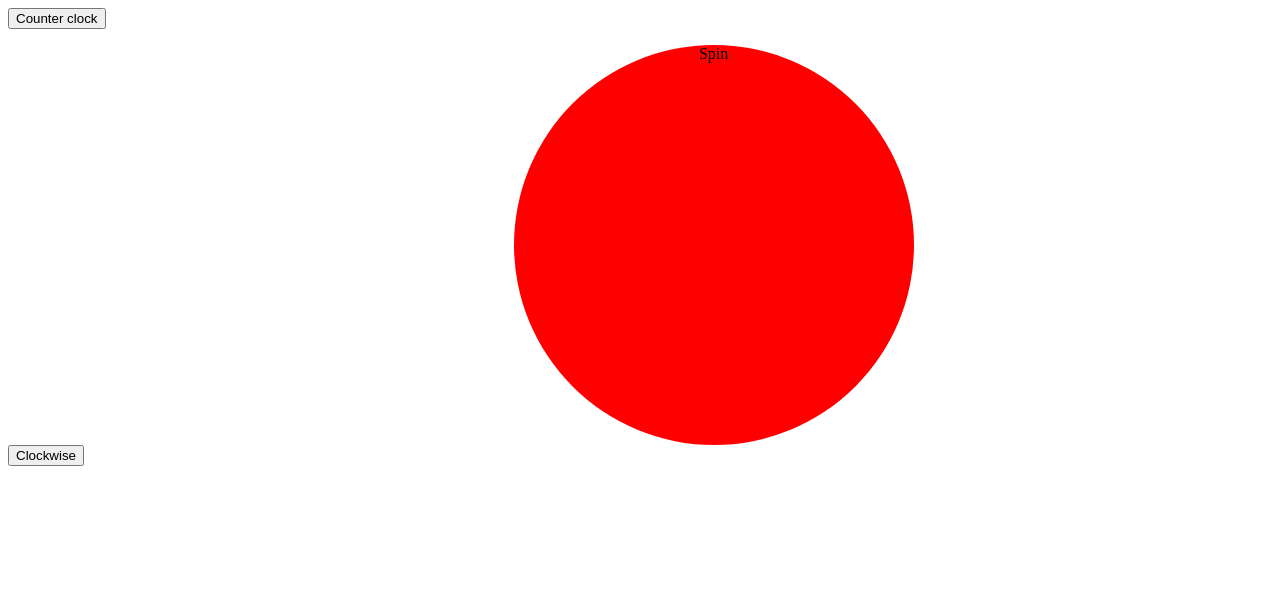
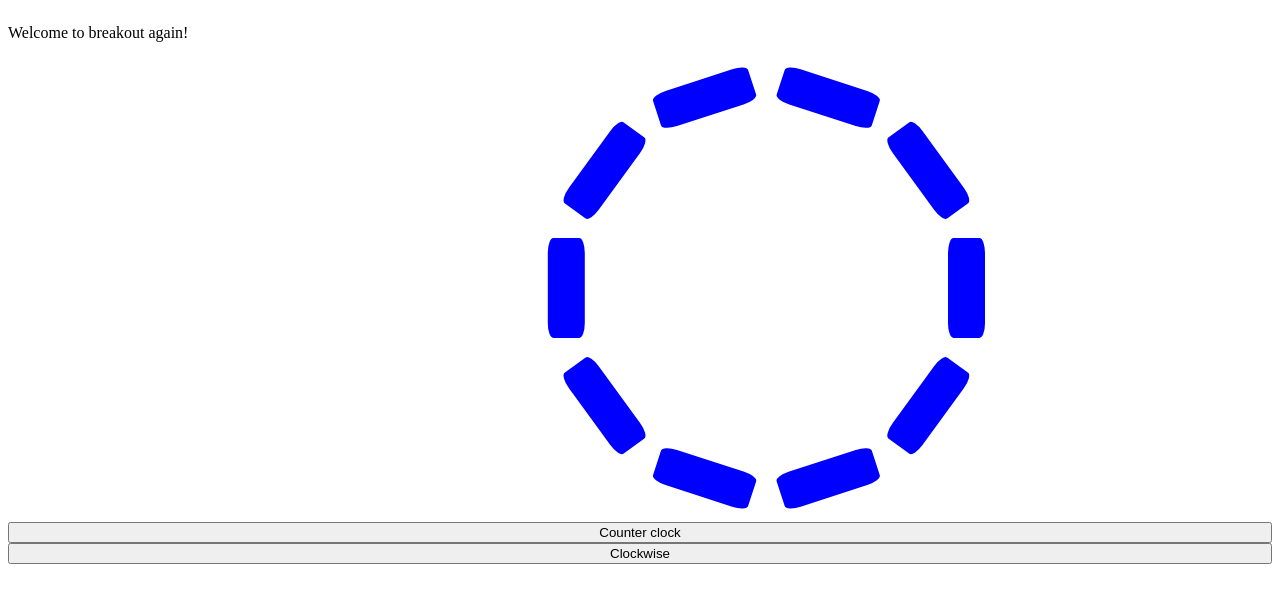
Before and after one commit to Banzubie/Breakout-redux, a Next.js app: page / in a window 1280 px wide. Shown: the top 602 px of the page. Built offline with nearby package versions, Linux system fonts and the light colour scheme.

Commit message:
Added blocks and they rotate around the table

```diff
--- /dev/null
+++ b/pages/block.jsx
@@ -0,0 +1,21 @@
+
+
+
+export default function Block({ multiplier }) {
+
+  const blockStyle = {
+    backgroundColor: 'blue',
+    borderRadius: '15%',
+    position: 'absolute',
+    top: '37%',
+    left: '45%',
+    width: '2.3em',
+    height: '25%',
+    textAlign: 'center',
+    transform: `rotate(${multiplier * 36}deg) translateX(200px)`
+  }
+
+  return (
+    <div style={blockStyle}></div>
+  )
+}
--- a/pages/index.jsx
+++ b/pages/index.jsx
@@ -6,9 +6,14 @@ function Header({ title }) {
 
 export default function HomePage() {
 
-
+  const mainStyles = {
+    display: 'flex',
+    flexDirection: 'column',
+    alignContent: 'center'
+  }
   return (
-    <div>
+    <div style={mainStyles}>
+      <p>Welcome to breakout again!</p>
       <Rotab />
     </div>
   );
--- a/pages/rotab.jsx
+++ b/pages/rotab.jsx
@@ -1,9 +1,11 @@
 import { useState, useRef, useEffect } from 'react';
+import Block from './block.jsx'
 
 
 export default function Rotab () {
   const [rotate, setRotate] = useState(0);
   const intervalRef = useRef(null);
+  const blockPlacementLogic = [1, 2, 3, 4, 5, 6, 7, 8, 9, 10]
 
   useEffect(() => {
     document.addEventListener('keydown', onKeyDown, true)
@@ -41,21 +43,22 @@ export default function Rotab () {
   }
 
   const rotTabStyle = {
-    backgroundColor: 'red',
     position: 'relative',
-    left: '40%',
+    left: '33em',
+    top: '25%',
     width: '25em',
     height: '25em',
     borderRadius: '50%',
     textAlign: 'center',
+    margin: '2em',
     transform: `rotate(${rotate}deg)`
   }
   return (
     <>
-    <button onMouseDown={counterClockwise} onMouseUp={stopSpin} onMouseLeave={stopSpin}>Counter clock</button>
       <div className='rotTab' style={rotTabStyle}>
-        <p>Spin</p>
+        {blockPlacementLogic.map(item => <Block multiplier={item}/>)}
       </div>
+      <button onMouseDown={counterClockwise} onMouseUp={stopSpin} onMouseLeave={stopSpin}>Counter clock</button>
       <button onMouseDown={clockwise} onMouseUp={stopSpin} onMouseLeave={stopSpin}>Clockwise</button>
     </>
   )
```
